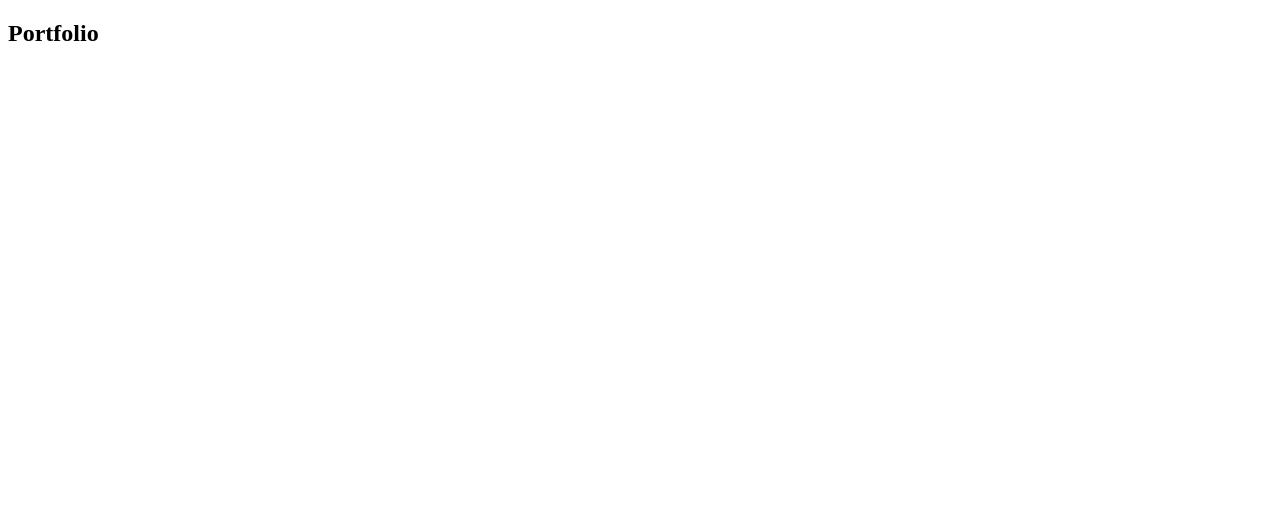
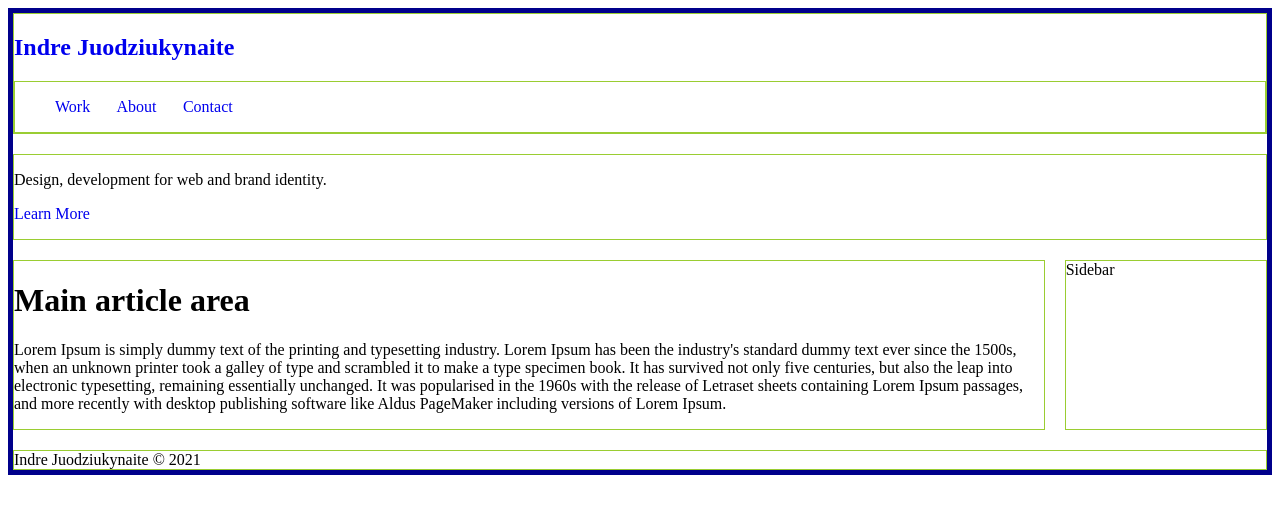
Before and after one commit to indre-juodziukynaite/portfolio-website, a plain HTML site: page index.html in a window 1280 px wide. Drawn offline with Linux system fonts and the light colour scheme.

Commit message:
Updated files

```diff
--- a/css/styles.css
+++ b/css/styles.css
@@ -0,0 +1,103 @@
+*,
+*:before,
+*:after {
+    box-sizing: border-box;
+}
+
+.main-header,
+.main-content,
+.main-nav,
+.sidebar,
+.site-description,
+.main-footer {
+    border: 1px solid yellowgreen;
+}
+
+.main-header {
+    grid-area: header;
+}
+
+.site-description {
+    grid-area: description;
+}
+
+.main-content {
+    grid-area: content;
+}
+
+.main-nav {
+    grid-area: nav;
+}
+
+.sidebar {
+    grid-area: sidebar;
+}
+
+.main-footer {
+    grid-area: footer;
+}
+
+.wrapper {
+    display: grid;
+    gap: 20px;
+    grid-template-areas:
+        "header"
+        "nav"
+        "description"
+        "content"
+        "sidebar"
+        "footer";
+}
+
+.main-nav ul li {
+    display: inline-block;
+    padding: 0 1.4em 0 0;
+}
+
+.main-nav ul li a {
+    text-decoration: none;
+}
+
+a {
+    text-decoration: none;
+}
+
+li a.active {
+    color: #000000;
+    border-bottom: 2px solid #000000;
+    font-weight: 300;
+}
+
+li a:hover {
+    color: #B6B6B6;
+}
+
+@media (min-width: 480px) and (max-width: 1023px) {
+    .wrapper {
+        border: 5px solid darkgreen;
+        grid-template-columns: 1fr 3fr;
+        grid-template-areas:
+            "header header"
+            "nav nav"
+            "description description"
+            "content sidebar"
+            "footer footer";
+    }
+
+    nav ul {
+        display: flex;
+    }
+}
+
+@media (min-width: 1024px) {
+    .wrapper {
+        border: 5px solid darkblue;
+        grid-template-columns: 1fr 4fr 1fr;
+        grid-template-areas:
+            "header header header"
+            "description description description"
+            "content content sidebar"
+            "content content sidebar"
+            "footer footer footer"
+    }
+}
--- a/index.html
+++ b/index.html
@@ -10,7 +10,37 @@
 </head>
 
 <body>
-    <h2>Portfolio</h2>
+    <div class="wrapper">
+        <header class="main-header">
+            <div class="site-title">
+                <h2><a href="#" title="Indre Juodziukynaite">Indre Juodziukynaite</a></h2>
+            </div>
+            <nav class="main-nav">
+                <ul>
+                    <li><a href="#">Work</a></li>
+                    <li><a href="#">About</a></li>
+                    <li><a href="#">Contact</a></li>
+                </ul>
+            </nav>
+        </header>
+        <section class="site-description">
+            <p>Design, development for web and brand identity.</p>
+            <p class="button"><a href="#" title="Design Services">Learn More</a></p>
+        </section>
+        <main class="main-content">
+            <h1>Main article area</h1>
+            <p>Lorem Ipsum is simply dummy text of the printing and typesetting industry. Lorem Ipsum has been the
+                industry's standard dummy text ever since the 1500s, when an unknown printer took a galley of type and
+                scrambled it to make a type specimen book. It has survived not only five centuries, but also the leap
+                into electronic typesetting, remaining essentially unchanged. It was popularised in the 1960s with the
+                release of Letraset sheets containing Lorem Ipsum passages, and more recently with desktop publishing
+                software like Aldus PageMaker including versions of Lorem Ipsum.</p>
+        </main>
+        <aside class="sidebar">Sidebar</aside>
+        <footer class="main-footer">
+            <span>Indre Juodziukynaite © 2021</span>
+        </footer>
+    </div>
     <script src="js/app.js"></script>
 </body>
 
```
